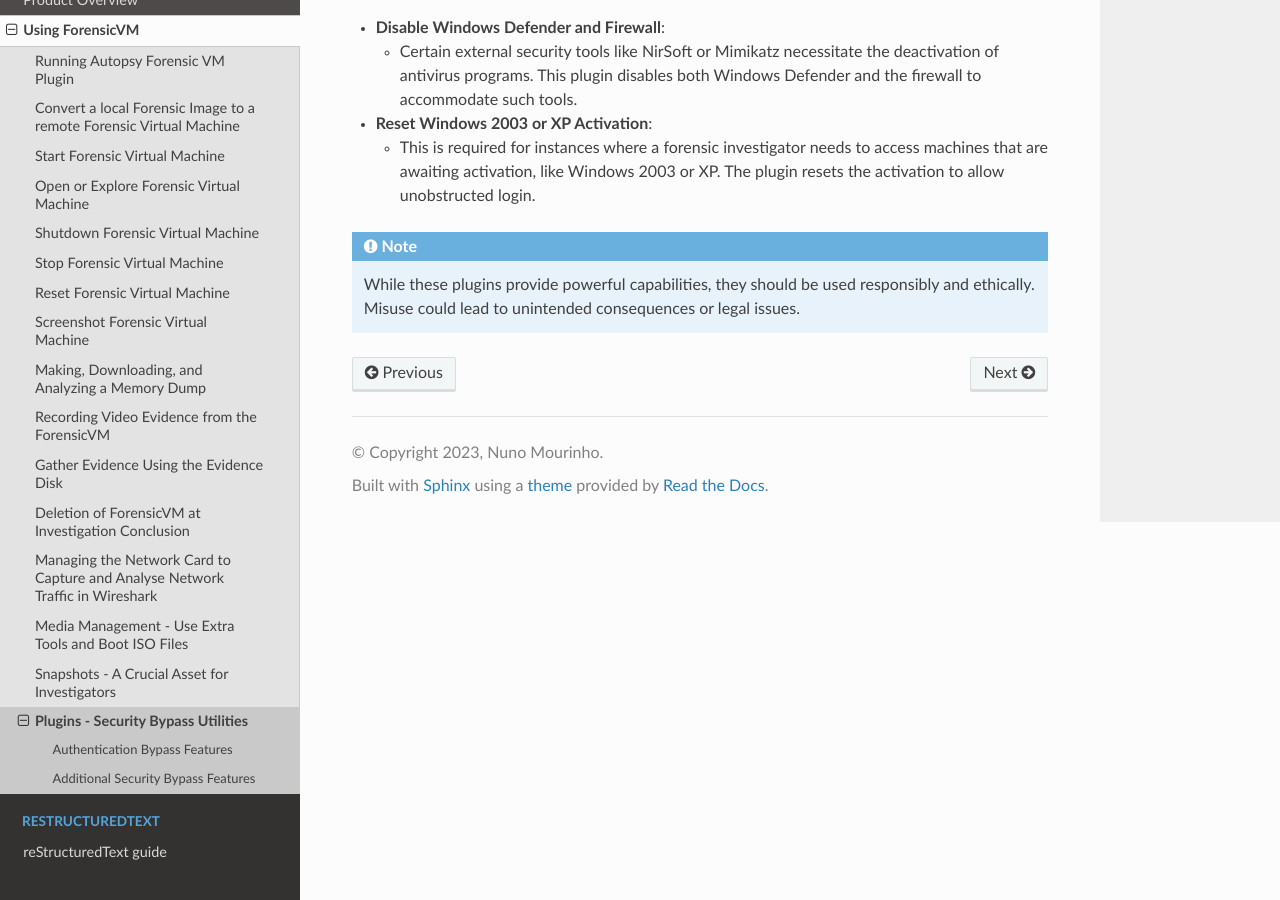
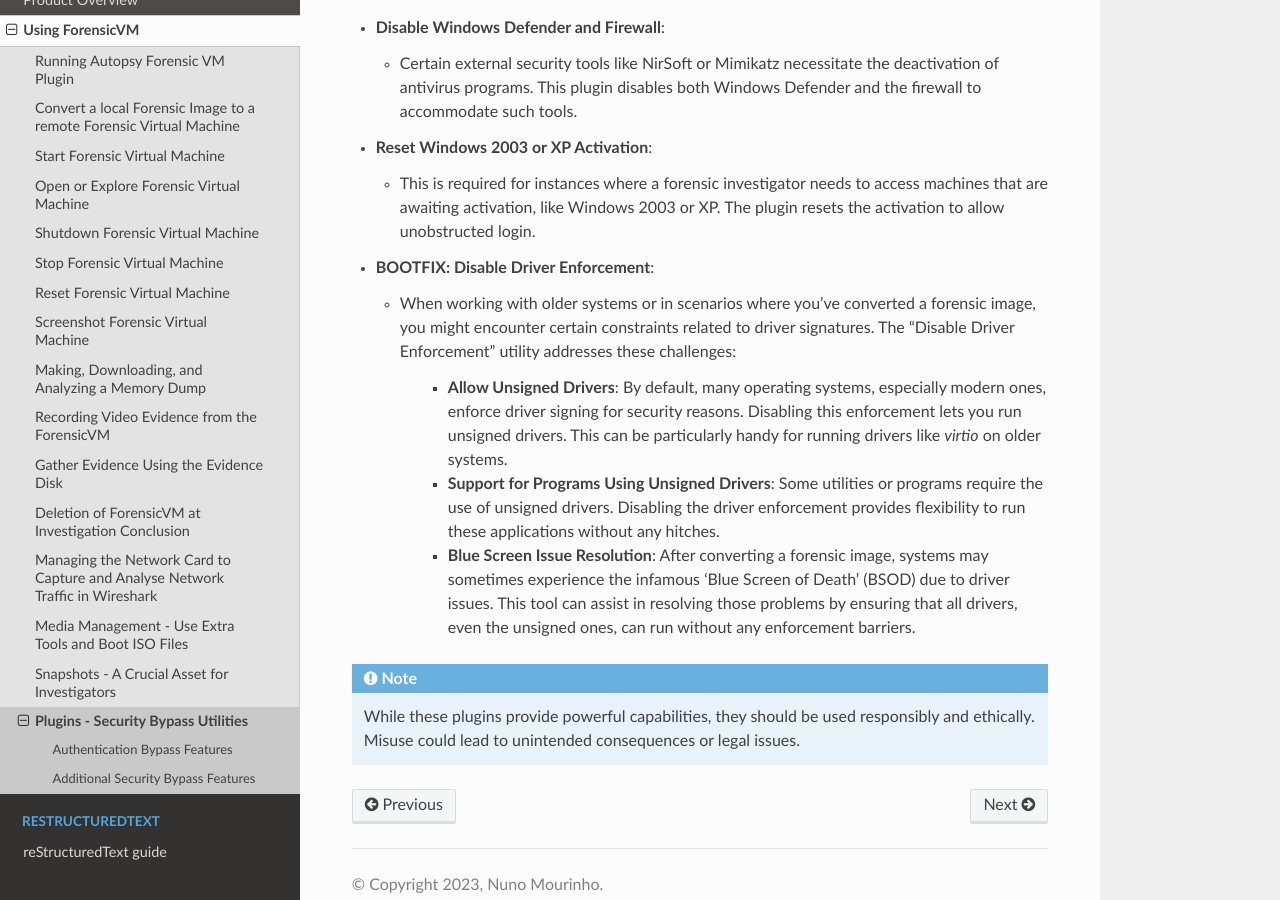
Before and after one commit to nunomourinho/forensicVmAutopsyUserManual, a Sphinx documentation site: the page built from docs/user/plugin_management.rst, in a window 1280 px wide and 900 px high, scrolled down 1156 px. Built offline with Sphinx 7.4.7 and the Read the Docs theme 2.0.0, drawn with Linux system fonts in a browser that asks for light colours; pages that are not in the unit, such as notebooks, are missing from menus.

Commit message:
Update plugin_management.rst

```diff
--- a/docs/user/plugin_management.rst
+++ b/docs/user/plugin_management.rst
@@ -47,6 +47,16 @@ Apart from authentication bypass, there are plugins designed to circumvent other
 
   - This is required for instances where a forensic investigator needs to access machines that are awaiting activation, like Windows 2003 or XP. The plugin resets the activation to allow unobstructed login.
 
+- **BOOTFIX: Disable Driver Enforcement**:
+
+  - When working with older systems or in scenarios where you've converted a forensic image, you might encounter certain constraints related to driver signatures. The "Disable Driver Enforcement" utility addresses these challenges:
+
+      - **Allow Unsigned Drivers**: By default, many operating systems, especially modern ones, enforce driver signing for security reasons. Disabling this enforcement lets you run unsigned drivers. This can be particularly handy for running drivers like `virtio` on older systems.
+
+      - **Support for Programs Using Unsigned Drivers**: Some utilities or programs require the use of unsigned drivers. Disabling the driver enforcement provides flexibility to run these applications without any hitches.
+
+      - **Blue Screen Issue Resolution**: After converting a forensic image, systems may sometimes experience the infamous 'Blue Screen of Death' (BSOD) due to driver issues. This tool can assist in resolving those problems by ensuring that all drivers, even the unsigned ones, can run without any enforcement barriers.
+
 .. note::
 
    While these plugins provide powerful capabilities, they should be used responsibly and ethically. Misuse could lead to unintended consequences or legal issues.
```
